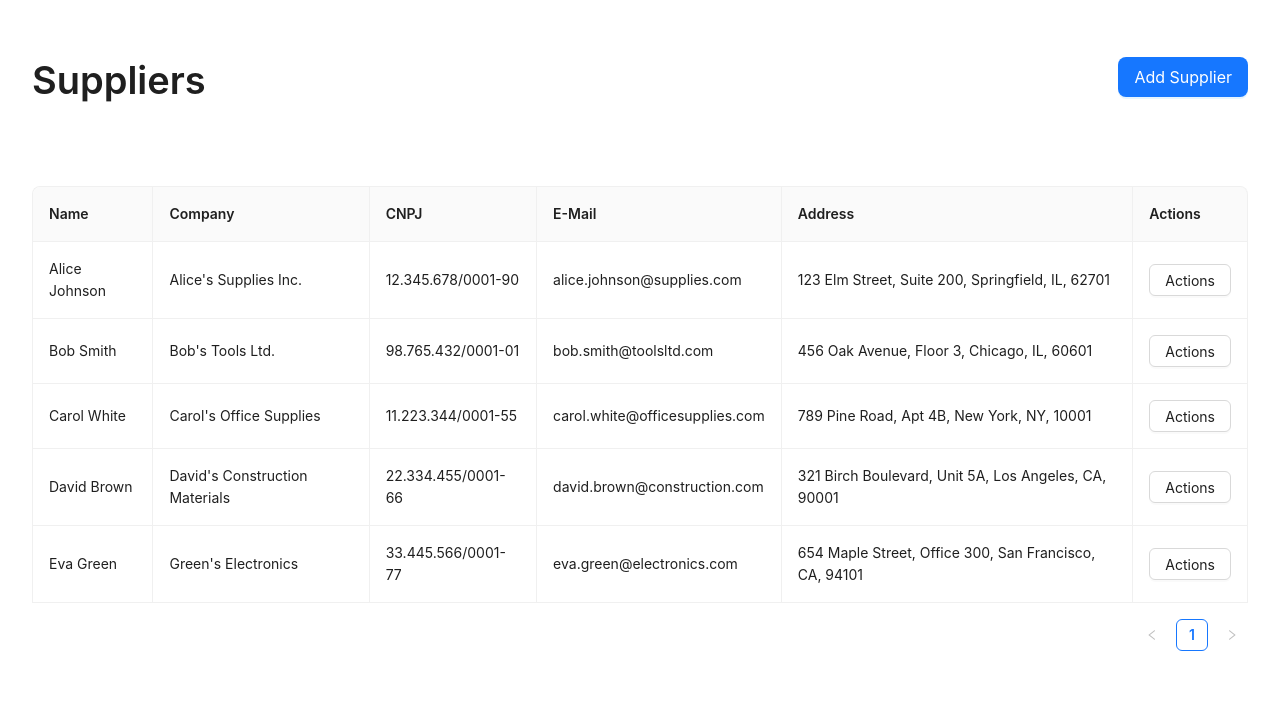
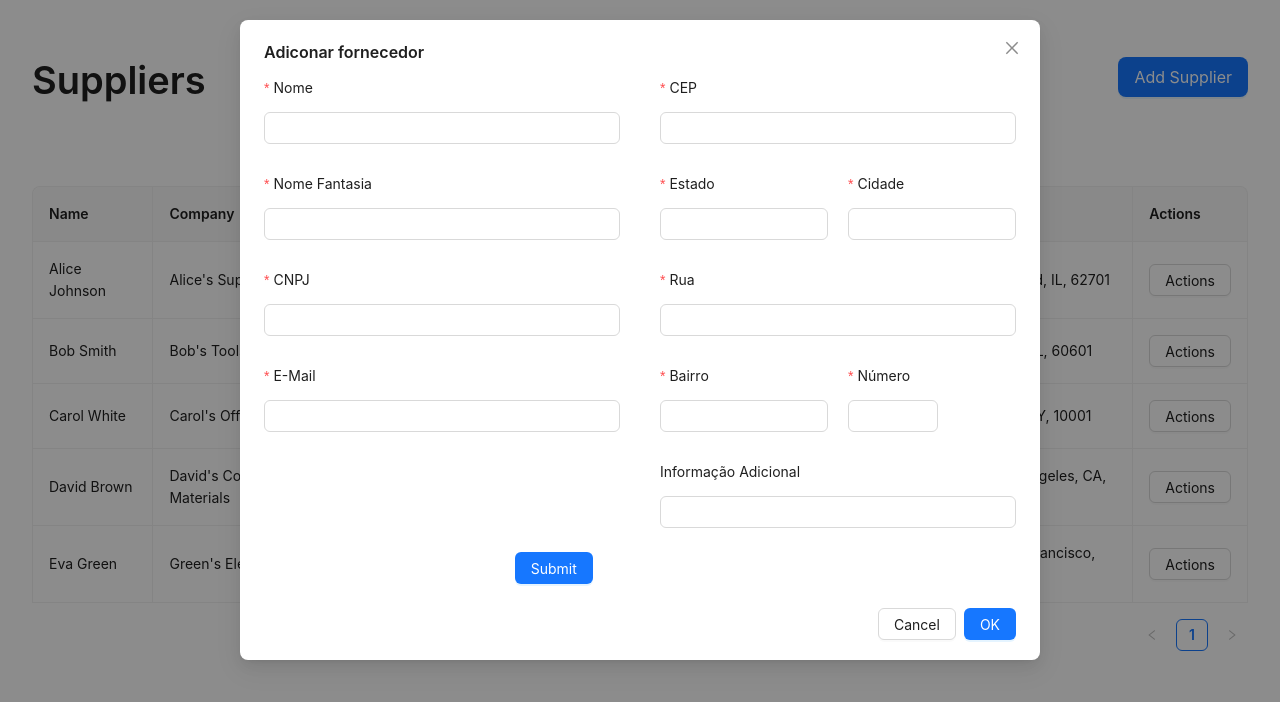
Before and after one commit to VictorM-Coder/desafio-insightlab, a React (Vite) app in the folder client/: page / in a window 1280 px wide. Both pictures are taken after a click on the button "Add Supplier". Shown: the top 702 px of the page. Built offline with nearby package versions, Linux system fonts and the light colour scheme.

Commit message:
feat(client): modal supplier layout implemented

```diff
--- a/client/src/components/HeaderSup.tsx
+++ b/client/src/components/HeaderSup.tsx
@@ -1,13 +1,18 @@
 import Title from "antd/lib/typography/Title";
 import {Button} from "antd";
+import ModalSup, {ModalSupInterface} from "./ModalSup.tsx";
+import SupplierTypeRequest from "../types/SupplierTypeRequest.ts";
+import {useRef} from "react";
 
 function HeaderSup() {
+    const modalSup = useRef<ModalSupInterface>(null)
     return (
         <header>
             <Title>Suppliers</Title>
-            <Button type="primary" size="large">
+            <Button type="primary" size="large" onClick={() => modalSup.current?.showModal()}>
                 Add Supplier
             </Button>
+            <ModalSup title="Adiconar fornecedor" ref={modalSup} supplier={{} as SupplierTypeRequest} />
         </header>
     );
 }
--- /dev/null
+++ b/client/src/components/ModalSup.tsx
@@ -0,0 +1,167 @@
+import {forwardRef, useImperativeHandle, useState} from "react";
+import {Button, Col, Form, FormProps, Input, InputNumber, Modal, Row} from "antd";
+import SupplierTypeRequest from "../types/SupplierTypeRequest.ts";
+
+interface Props {
+    title: string
+    supplier: SupplierTypeRequest;
+}
+
+export interface ModalSupInterface {
+    showModal: () => void
+}
+
+const ModalSup = forwardRef(({ title, supplier }: Props, ref) => {
+    const [isModalOpen, setIsModalOpen] = useState(false);
+
+    useImperativeHandle(ref, () => ({
+        showModal() {
+            setIsModalOpen(true);
+        },
+        hideModal() {
+            setIsModalOpen(false);
+        }
+    }));
+
+    const handleOk = () => {
+        setIsModalOpen(false);
+    };
+
+    const handleCancel = () => {
+        setIsModalOpen(false);
+    };
+
+    const onFinish: FormProps<SupplierTypeRequest>['onFinish'] = (values) => {
+        console.log('Success:', values);
+    };
+
+    const onFinishFailed: FormProps<SupplierTypeRequest>['onFinishFailed'] = (errorInfo) => {
+        console.log('Failed:', errorInfo);
+    };
+
+    return (
+        <Modal width="800px" style={{ top: 20 }} title={title} open={isModalOpen} onOk={handleOk} onCancel={handleCancel}>
+            <Form
+                name="basic"
+                labelCol={{ span: 24 }}
+                wrapperCol={{ span: 24 }}
+                initialValues={{ remember: true }}
+                onFinish={onFinish}
+                onFinishFailed={onFinishFailed}
+                autoComplete="off"
+            >
+
+                <Row gutter={40}>
+                    <Col span={24} md={12}>
+                        <Form.Item<SupplierTypeRequest>
+                            label="Nome"
+                            name="name"
+                            rules={[{ required: true, message: 'Por favor, preencha o campo de nome' }]}
+                        >
+                            <Input />
+                        </Form.Item>
+
+                        <Form.Item<SupplierTypeRequest>
+                            label="Nome Fantasia"
+                            name="companyName"
+                            rules={[{ required: true, message: 'Por favor, preencha o campo de nome fantasia' }]}
+                        >
+                            <Input />
+                        </Form.Item>
+
+                        <Form.Item<SupplierTypeRequest>
+                            label="CNPJ"
+                            name="cnpj"
+                            rules={[{ required: true, message: 'Por favor, preencha o campo de CNPJ' }]}
+                        >
+                            <Input />
+                        </Form.Item>
+
+                        <Form.Item<SupplierTypeRequest>
+                            label="E-Mail"
+                            name="email"
+                            rules={[{ required: true, message: 'Por favor, preencha o campo de E-Mail' }]}
+                        >
+                            <Input />
+                        </Form.Item>
+                    </Col>
+                    <Col span={24} md={12}>
+                        <Form.Item<SupplierTypeRequest>
+                            label="CEP"
+                            name={["address" ,"cep"]}
+                            rules={[{ required: true, message: 'Por favor, preencha o campo de CEP' }]}
+                        >
+                            <Input />
+                        </Form.Item>
+
+                        <Row gutter={20}>
+                            <Col span={12}>
+                                <Form.Item<SupplierTypeRequest>
+                                    label="Estado"
+                                    name={["address" ,"state"]}
+                                    rules={[{ required: true, message: 'Por favor, preencha o campo de estado' }]}
+                                >
+                                    <Input />
+                                </Form.Item>
+                            </Col>
+                            <Col span={12}>
+                                <Form.Item<SupplierTypeRequest>
+                                    label="Cidade"
+                                    name={["address" ,"city"]}
+                                    rules={[{ required: true, message: 'Por favor, preencha o campo de cidade' }]}
+                                >
+                                    <Input />
+                                </Form.Item>
+                            </Col>
+                        </Row>
+
+                        <Form.Item<SupplierTypeRequest>
+                            label="Rua"
+                            name={["address" ,"street"]}
+                            rules={[{ required: true, message: 'Por favor, preencha o campo da rua' }]}
+                        >
+                            <Input />
+                        </Form.Item>
+
+                        <Row gutter={20}>
+                            <Col span={12}>
+                                <Form.Item<SupplierTypeRequest>
+                                    label="Bairro"
+                                    name={["address" ,"neighborhood"]}
+                                    rules={[{ required: true, message: 'Por favor, preencha o campo de bairro' }]}
+                                >
+                                    <Input />
+                                </Form.Item>
+                            </Col>
+                            <Col span={12}>
+                                <Form.Item<SupplierTypeRequest>
+                                    label="Número"
+                                    name={["address" ,"number"]}
+                                    rules={[{ required: true, message: 'Por favor, preencha o campo de número' }]}
+                                >
+                                    <InputNumber />
+                                </Form.Item>
+                            </Col>
+                        </Row>
+
+                        <Form.Item<SupplierTypeRequest>
+                            label="Informação Adicional"
+                            name={["address" ,"additionalInfo"]}
+                        >
+                            <Input />
+                        </Form.Item>
+
+                    </Col>
+                </Row>
+
+                <Form.Item wrapperCol={{ offset: 8, span: 16 }}>
+                    <Button type="primary" htmlType="submit">
+                        Submit
+                    </Button>
+                </Form.Item>
+            </Form>
+        </Modal>
+    );
+});
+
+export default ModalSup;
--- a/client/src/components/TableSup.tsx
+++ b/client/src/components/TableSup.tsx
@@ -1,17 +1,8 @@
 import {Button, Dropdown, MenuProps, Table, TableProps} from "antd";
-
-
-interface DataType {
-    id: string,
-    name: string,
-    companyName: string,
-    cnpj: string,
-    email: string,
-    address: string
-}
+import SupplierTypeResponse from "../types/SupplierTypeResponse.ts";
 
 function TableSup() {
-    const tableDate: DataType[] = [
+    const tableDate: SupplierTypeResponse[] = [
         {
             "id": "1a2b3c4d-5e6f-7g8h-9i10-j11k12l13m14",
             "name": "Alice Johnson",
@@ -54,7 +45,7 @@ function TableSup() {
         }
     ]
 
-    const columns: TableProps<DataType>['columns'] = [
+    const columns: TableProps<SupplierTypeResponse>['columns'] = [
         {
             title: 'Name',
             dataIndex: 'name',
--- /dev/null
+++ b/client/src/types/SupplierTypeRequest.ts
@@ -0,0 +1,18 @@
+interface SupplierTypeRequest {
+    id: string,
+    name: string,
+    companyName: string,
+    cnpj: string,
+    email: string,
+    address: {
+        street: string,
+        number: number
+        additionalInfo: string,
+        neighborhood: string,
+        city: string,
+        state: string
+        cep: string
+    }
+}
+
+export default SupplierTypeRequest;
--- /dev/null
+++ b/client/src/types/SupplierTypeResponse.ts
@@ -0,0 +1,10 @@
+interface SupplierTypeResponse {
+    id: string,
+    name: string,
+    companyName: string,
+    cnpj: string,
+    email: string,
+    address: string
+}
+
+export default SupplierTypeResponse;
```
